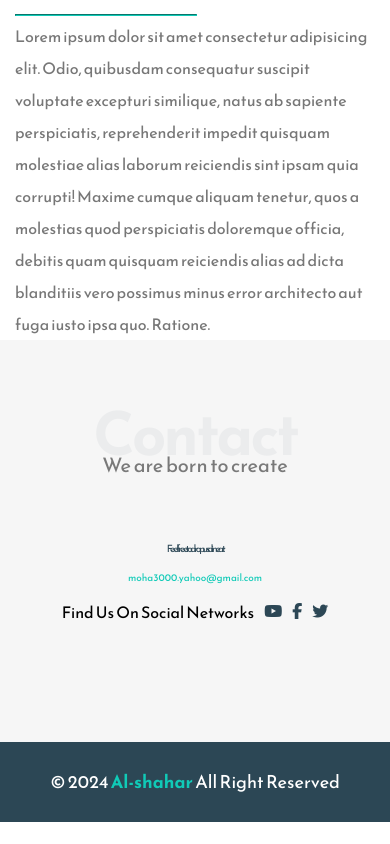
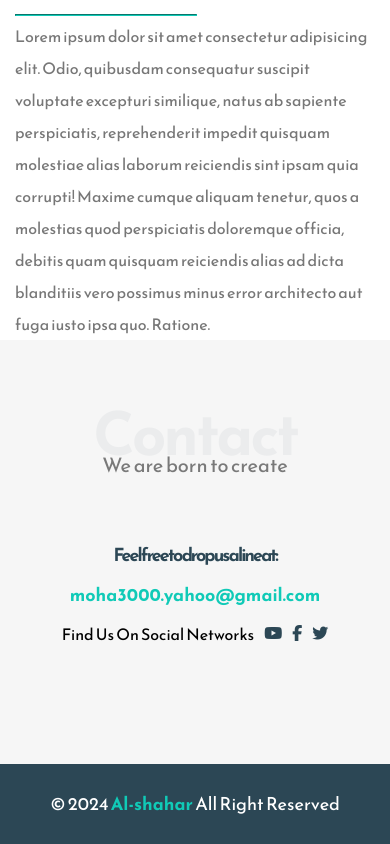
Before and after one commit to MohammedSobhi606/template1, a plain HTML site: page index.html in a window 390 px wide. Shown: the part 5066-5910 px from the top of the page. Before the commit the page ends 5888 px from the top, so only its background shows below. Drawn offline with nearby package versions, Linux system fonts and the light colour scheme.

Commit message:
Update style.css

```diff
--- a/style.css
+++ b/style.css
@@ -416,8 +416,8 @@ border-bottom: var(--main-color) solid 80px ;
 @media (max-width: 767px) {
     .contact .info .label,
     .contact .info .link {
-        font-size: 10px;
-            font-weight: 400;
+        font-size: 18px;
+
     }
 }
 /* End Contact */
```
